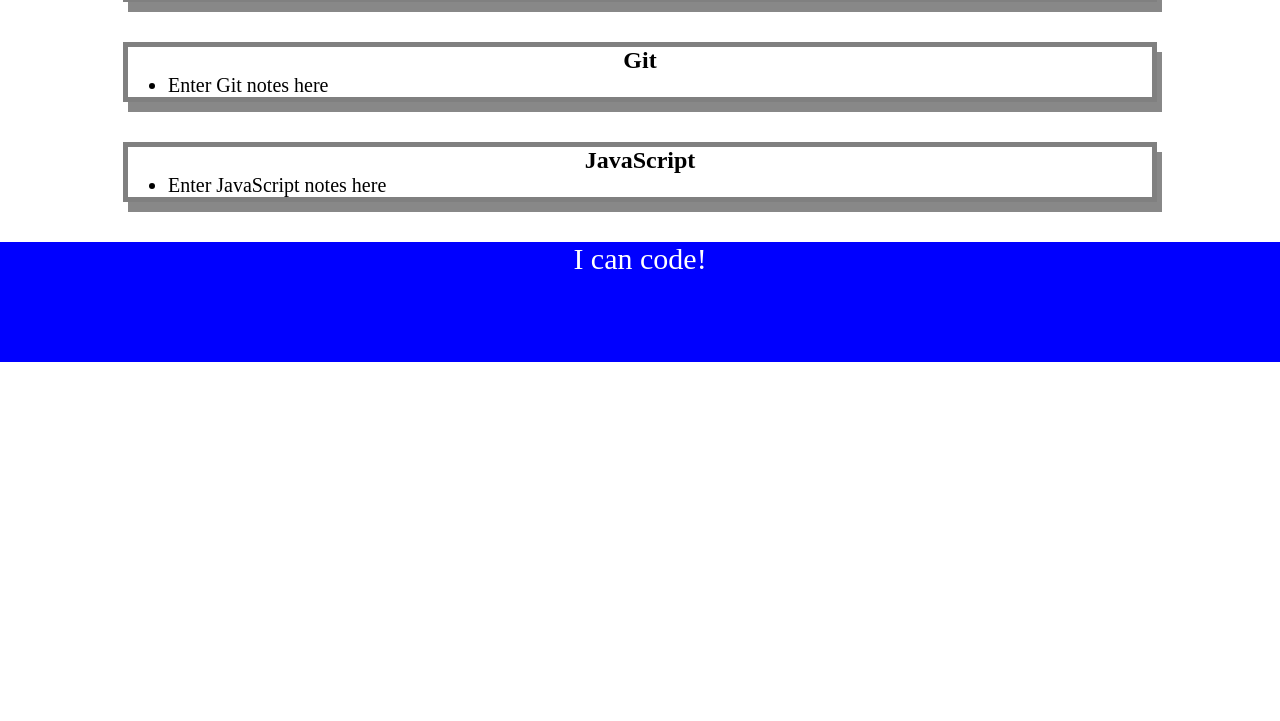
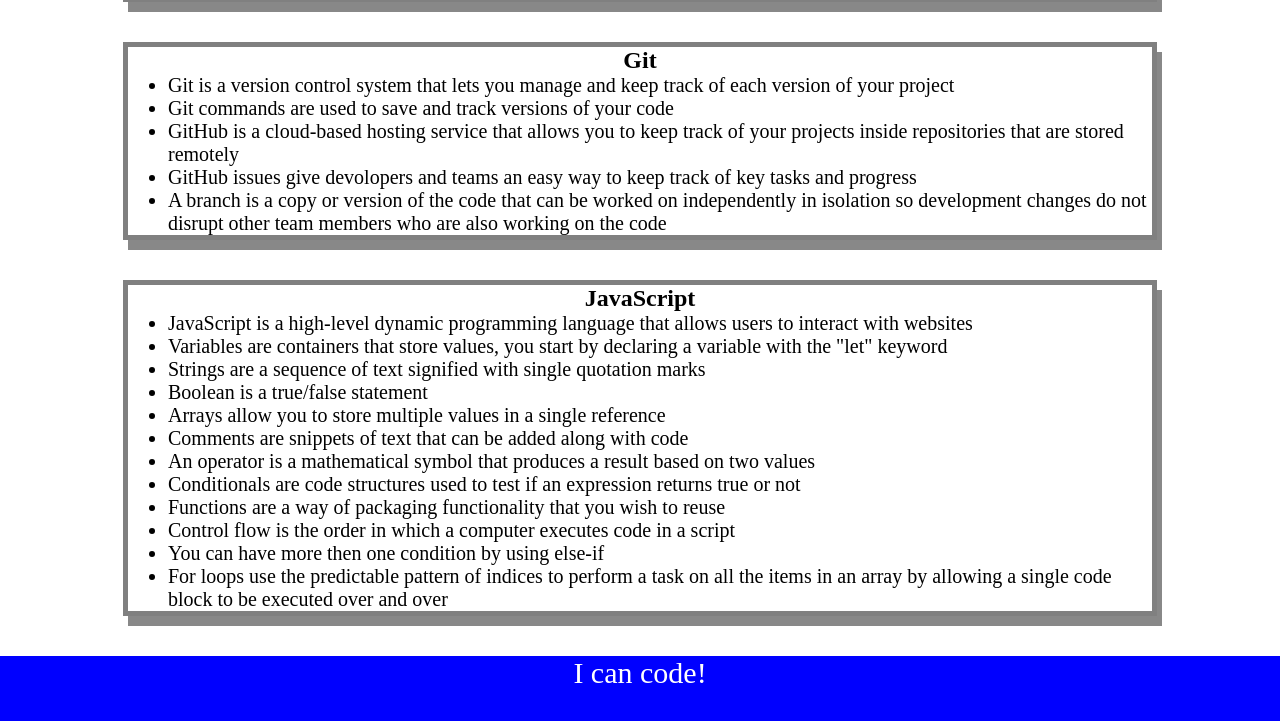
Before and after one commit to ElijahNance/prework-study-guide, a plain HTML site: page index.html in a window 1280 px wide. Shown: the part 727-1448 px from the top of the page. Before the commit the page ends 1089 px from the top, so only its background shows below. Drawn offline with Linux system fonts and the light colour scheme.

Commit message:
<Added JavaScript to prework study guide application>

```diff
--- /dev/null
+++ b/assets/script.js
@@ -0,0 +1,17 @@
+var topics = ['HTML','CSS','Git','JavaScript' ];
+for(var x=0; x<topics.length;x++) {
+    console.log(topics[x]);
+}
+/*
+if (topic === 'HTML') {
+    console.log("Let's study HTML!");
+} else if (topic === 'CSS') {
+    console.log("Let's study CSS!");
+} else if (topic === 'Git') {
+    console.log("Let's study Git");
+} else if (topic === 'JavaScript') {
+    console.log("Let's study JavaScript!");
+} else {
+    console.log('Please try again');
+}
+*/
--- a/index.html
+++ b/index.html
@@ -11,6 +11,7 @@
     <header id="top">
       <h1>Prework Study Guide</h1>
       <img src="./assets/bowtie-cat.png" alt="Profile image of cat wearing a bow tie." />
+      <h2>✨ Open the Console to See What's Happening ✨</h2>
     </header>
     <main>
       <section class="card" id="html-section">
@@ -42,13 +43,29 @@
       <section class="card" id="git-section">
         <h2>Git</h2>
         <ul>
-          <li>Enter Git notes here</li>
+          <li>Git is a version control system that lets you manage and keep track of each version of your project</li>
+          <li>Git commands are used to save and track versions of your code</li>
+          <li>GitHub is a cloud-based hosting service that allows you to keep track of your projects inside repositories that are stored remotely</li>
+          <li>GitHub issues give devolopers and teams an easy way to keep track of key tasks and progress</li>
+          <li>A branch is a copy or version of the code that can be worked on independently in isolation so development changes do not disrupt other team members who are also working on the code</li>
         </ul>
       </section>
       <section class="card" id="javascript-section">
         <h2>JavaScript</h2>
         <ul>
-          <li>Enter JavaScript notes here</li>
+          <li>JavaScript is a high-level dynamic programming language that allows users to interact with websites</li>
+          <li>Variables are containers that store values, you start by declaring a variable with the "let" keyword</li>
+          <li>Strings are a sequence of text signified with single quotation marks</li>
+          <li>Boolean is a true/false statement</li>
+          <li>Arrays allow you to store multiple values in a single reference</li>
+          <li>Comments are snippets of text that can be added along with code</li>
+          <li>An operator is a mathematical symbol that produces a result based on two values</li>
+          <li>Conditionals are code structures used to test if an expression returns true or not</li>
+          <li>Functions are a way of packaging functionality that you wish to reuse</li>
+          <li>Control flow is the order in which a computer executes code in a script</li>
+          <li>You can have more then one condition by using else-if</li>
+          <li>For loops use the predictable pattern of indices to perform a task on all the items in an array by allowing a single code block to be executed over and over</li>
+
         </ul>
       </section>
 
@@ -58,5 +75,6 @@
     <footer>
       <p>I can code!</p>
     </footer>
+    <script src="./assets/script.js"></script>
   </body>
 </html>
```
